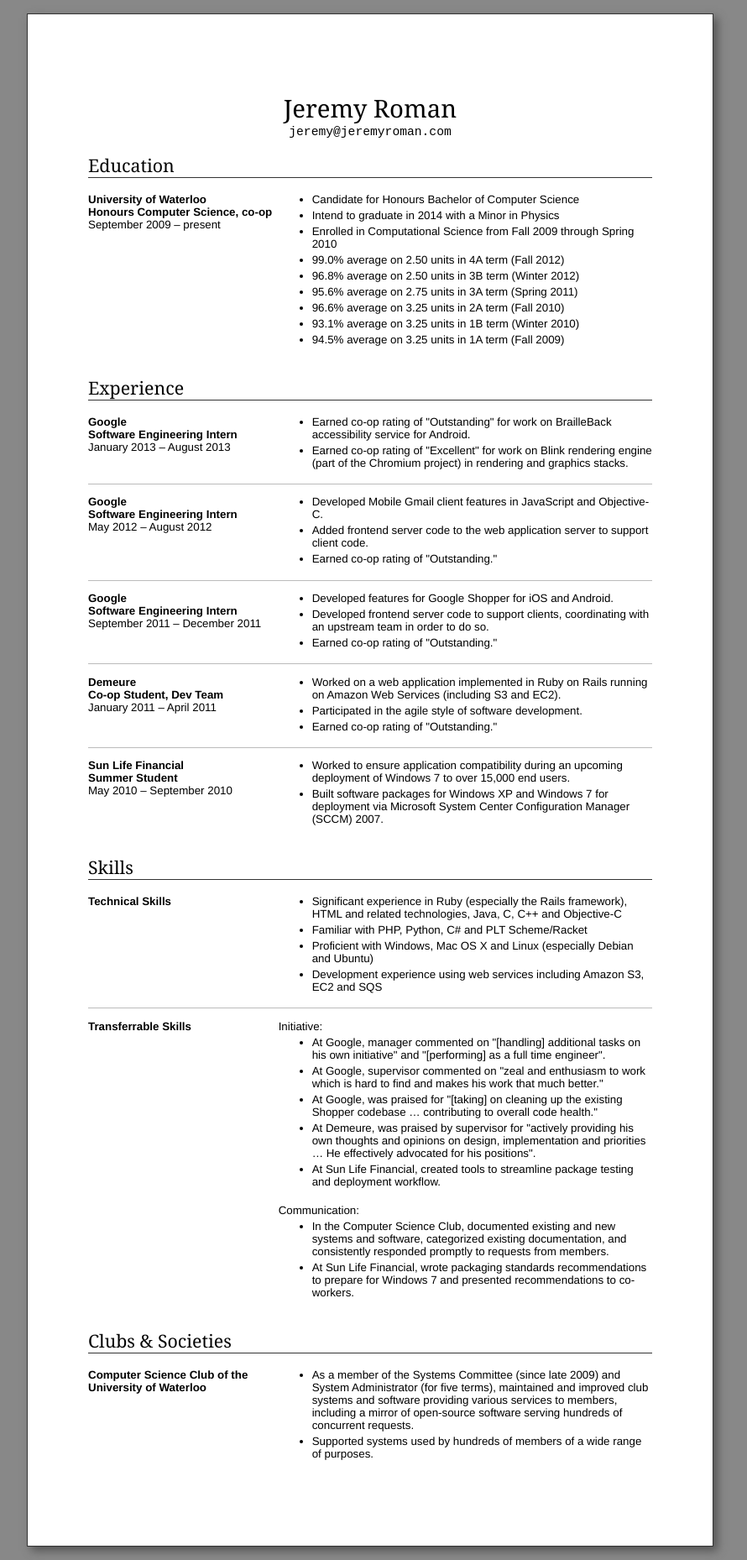
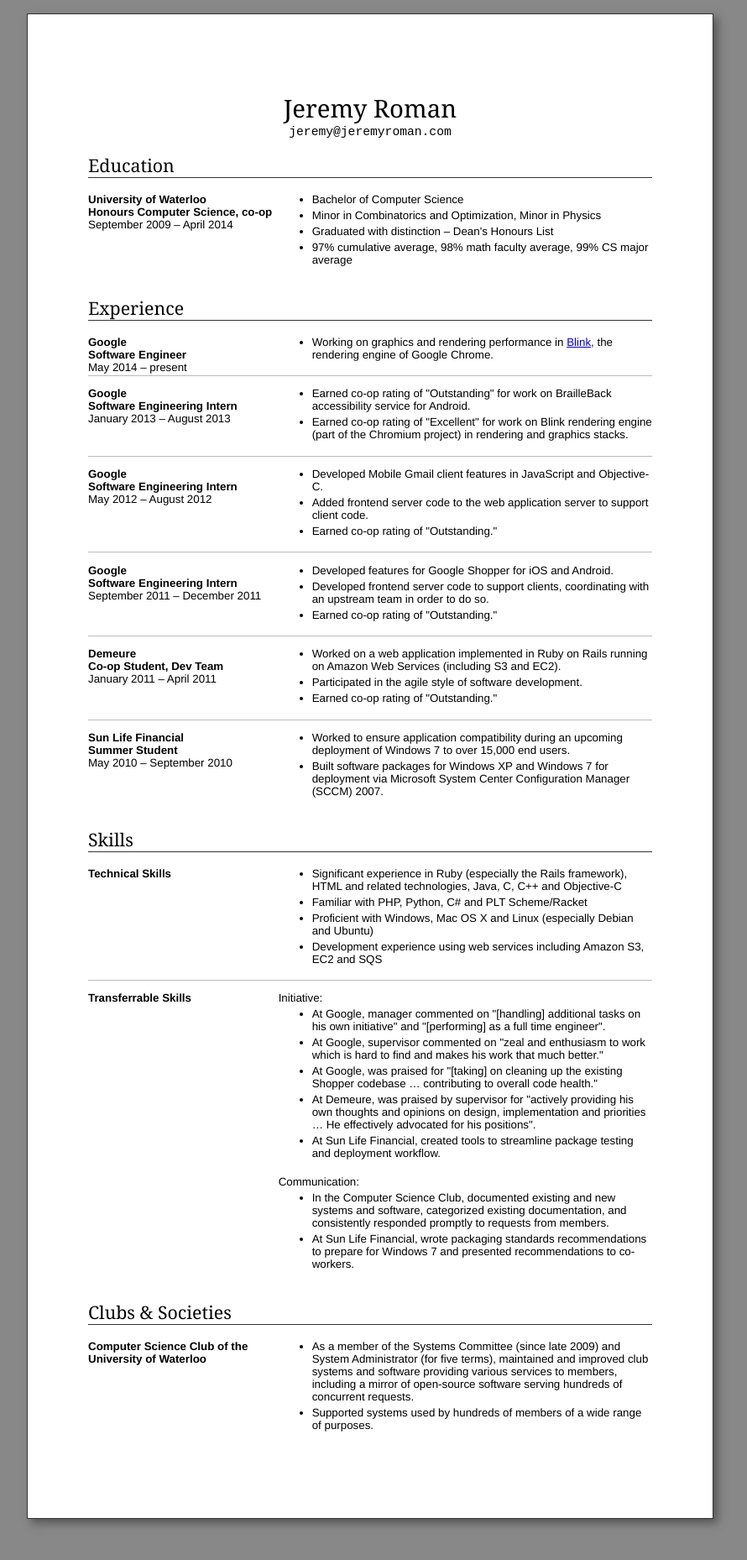
Before and after one commit to jeremyroman/www.jeremyroman.com, a Jekyll site: the page resume/resume.html, which Jekyll copies as it is, in a window 1280 px wide. Shown: the whole page at 84% size, without its empty margins (199-1089 px from the left). Built offline with Jekyll 4.4.1, drawn with Linux system fonts in a browser that asks for light colours; Markdown is read by kramdown in place of the engine named in the settings; after the commit the page ends 1825 px from its top, so only the background shows below that.

Commit message:
update resume

```diff
--- a/resume/resume.html
+++ b/resume/resume.html
@@ -24,6 +24,7 @@
 
     @media print {
       body { padding-top:0.25in; }
+      a:link, a:visited { color: #000; text-decoration: none; }
     }
 
     .info-header {
@@ -91,24 +92,30 @@
         <div class="info">
           <strong class="school">University of Waterloo</strong><br>
           <strong class="program">Honours Computer Science, co-op</strong><br>
-          <span class="dates">September 2009 &ndash; present</span>
+          <span class="dates">September 2009 &ndash; April 2014</span>
         </div>
         <ul>
-          <li>Candidate for Honours Bachelor of Computer Science</li>
-          <li>Intend to graduate in 2014 with a Minor in Physics</li>
-          <li>Enrolled in Computational Science from Fall 2009 through Spring 2010</li>
-          <li>99.0% average on 2.50 units in 4A term (Fall 2012)</li>
-          <li>96.8% average on 2.50 units in 3B term (Winter 2012)</li>
-          <li>95.6% average on 2.75 units in 3A term (Spring 2011)</li>
-          <li>96.6% average on 3.25 units in 2A term (Fall 2010)</li>
-          <li>93.1% average on 3.25 units in 1B term (Winter 2010)</li>
-          <li>94.5% average on 3.25 units in 1A term (Fall 2009)</li>
+          <li>Bachelor of Computer Science</li>
+          <li>Minor in Combinatorics and Optimization, Minor in Physics</li>
+          <li>Graduated with distinction &ndash; Dean's Honours List</li>
+          <li>97% cumulative average, 98% math faculty average, 99% CS major average</li>
         </ul>
       </li>
     </ul>
 
     <h2>Experience</h2>
     <ul class="experience section">
+      <li>
+        <div class="info">
+          <strong class="employer">Google</strong><br>
+          <strong class="position">Software Engineer</strong><br>
+          <span class="dates">May 2014 &ndash; present</span>
+        </div>
+        <ul>
+          <li>Working on graphics and rendering performance in <a href="http://www.chromium.org/blink">Blink</a>, the rendering engine of Google Chrome.</li>
+        </ul>
+      </li>
+
       <li>
         <div class="info">
           <strong class="employer">Google</strong><br>
```
Also changed, not shown: 1 other file.
